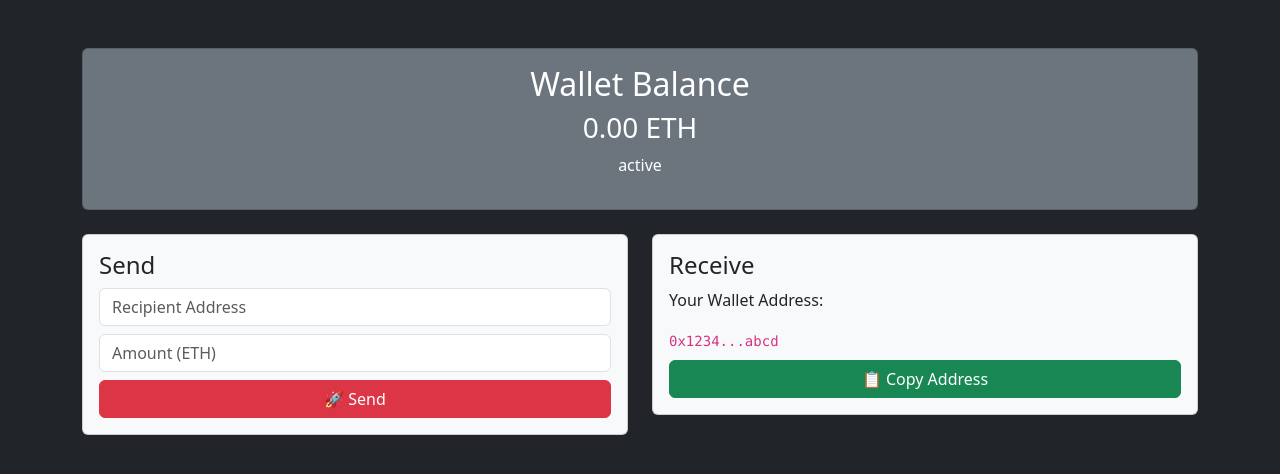
After one commit to Paulalarba/CRYPTO-WALLET-DASHBOARD, a Flask app: template templates/wallet.html in a window 1280 px wide. The commit adds this page. Shown: the top 474 px of the page. Run offline with Flask 3, Linux system fonts and the light colour scheme; the template is opened without the code that fills it: most values are stand-ins (such as "Sample title", 1, 10 or a date in 2020).

Commit message:
day 1 so fcking lost send help

```diff
--- a/app.py
+++ b/app.py
@@ -1,4 +1,8 @@
 from flask import Flask, render_template
+from web3 import Web3
+
+INFURA_URL = "https://mainnet.infura.io/v3/5355f85ab8064f66a932a2c3be26626d"
+w3 = Web3(Web3.HTTPProvider(INFURA_URL))
 
 app = Flask(__name__)
 
@@ -6,5 +10,13 @@ app = Flask(__name__)
 def home():
     return render_template("index.html")
 
+@app.route("/wallet")
+def wallet():
+    if w3.is_connected():
+        network_status = "connected to sopelia"
+    else:
+        network_status = "not connected"
+    return render_template("wallet.html", status=network_status)
+
 if __name__ == "__main__":
     app.run(debug=True)
--- a/templates/index.html
+++ b/templates/index.html
@@ -7,5 +7,6 @@
     <body>
         <h1>Welcome to your Crypto wallet Dashboard</h1>
         <p>Gai tay kwarta</p>
+        <a href="/wallet" class="btn btn-primary mt-3">Go to Wallet 🚀</a>
     </body>
 </html>
--- /dev/null
+++ b/templates/wallet.html
@@ -0,0 +1,49 @@
+<!DOCTYPE html>
+<html lang="en">
+<head>
+    <meta charset="UTF-8">
+    <title>My Wallet</title>
+    <link href="https://cdn.jsdelivr.net/npm/bootstrap@5.3.2/dist/css/bootstrap.min.css" rel="stylesheet">
+</head>
+<body class="bg-dark text-white">
+
+<div class="container my-5">
+    <!-- Wallet Balance -->
+    <div class="card bg-secondary text-white mb-4">
+        <div class="card-body text-center">
+            <h2>Wallet Balance</h2>
+            <h3 id="balance">0.00 ETH</h3>
+            <p>{{ status }}</p>
+        </div>
+    </div>
+
+    <!-- Actions -->
+    <div class="row">
+        <div class="col-md-6 mb-3">
+            <div class="card bg-light text-dark">
+                <div class="card-body">
+                    <h4>Send</h4>
+                    <form>
+                        <input type="text" placeholder="Recipient Address" class="form-control mb-2">
+                        <input type="number" placeholder="Amount (ETH)" class="form-control mb-2">
+                        <button type="submit" class="btn btn-danger w-100">🚀 Send</button>
+                    </form>
+                </div>
+            </div>
+        </div>
+
+        <div class="col-md-6 mb-3">
+            <div class="card bg-light text-dark">
+                <div class="card-body">
+                    <h4>Receive</h4>
+                    <p>Your Wallet Address:</p>
+                    <code id="wallet-address">0x1234...abcd</code>
+                    <button class="btn btn-success w-100 mt-2">📋 Copy Address</button>
+                </div>
+            </div>
+        </div>
+    </div>
+</div>
+
+</body>
+</html>
```
Also changed, not shown: wallet/__init__.py (added), 1 other file.
